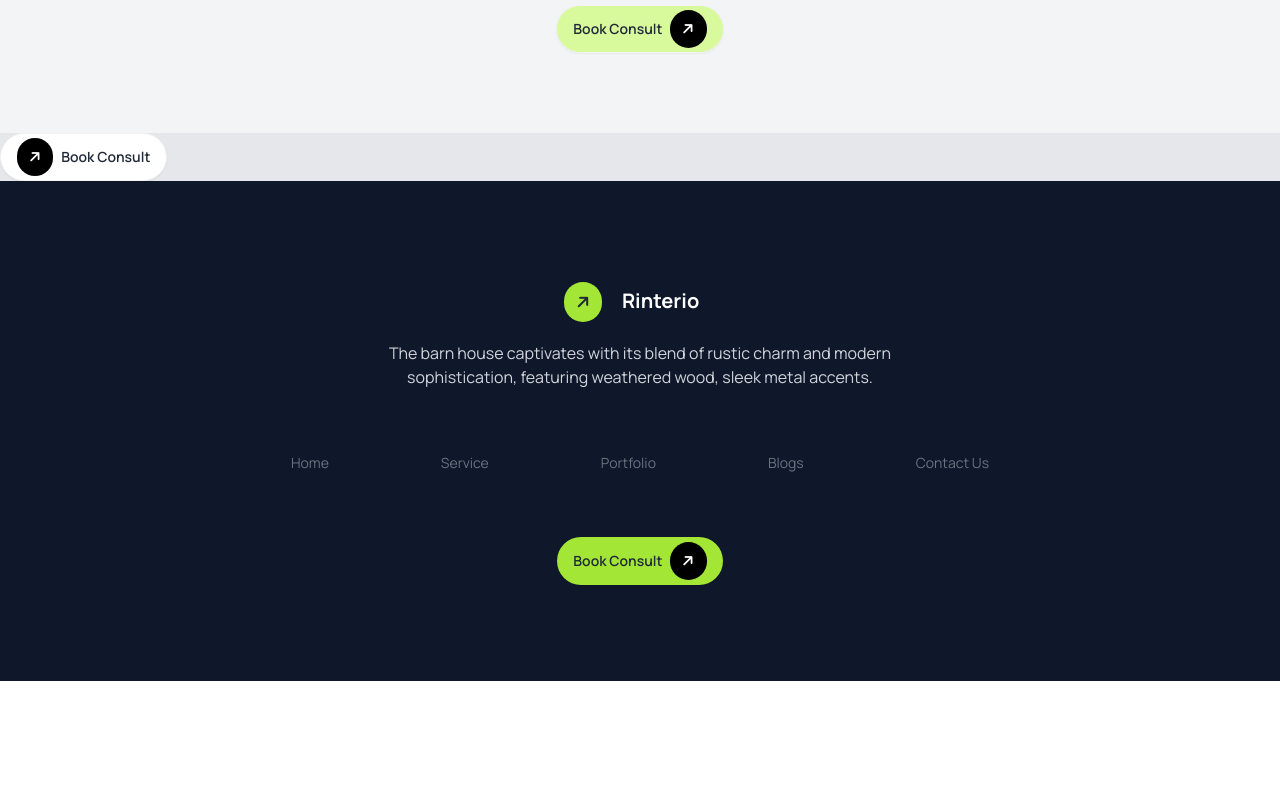
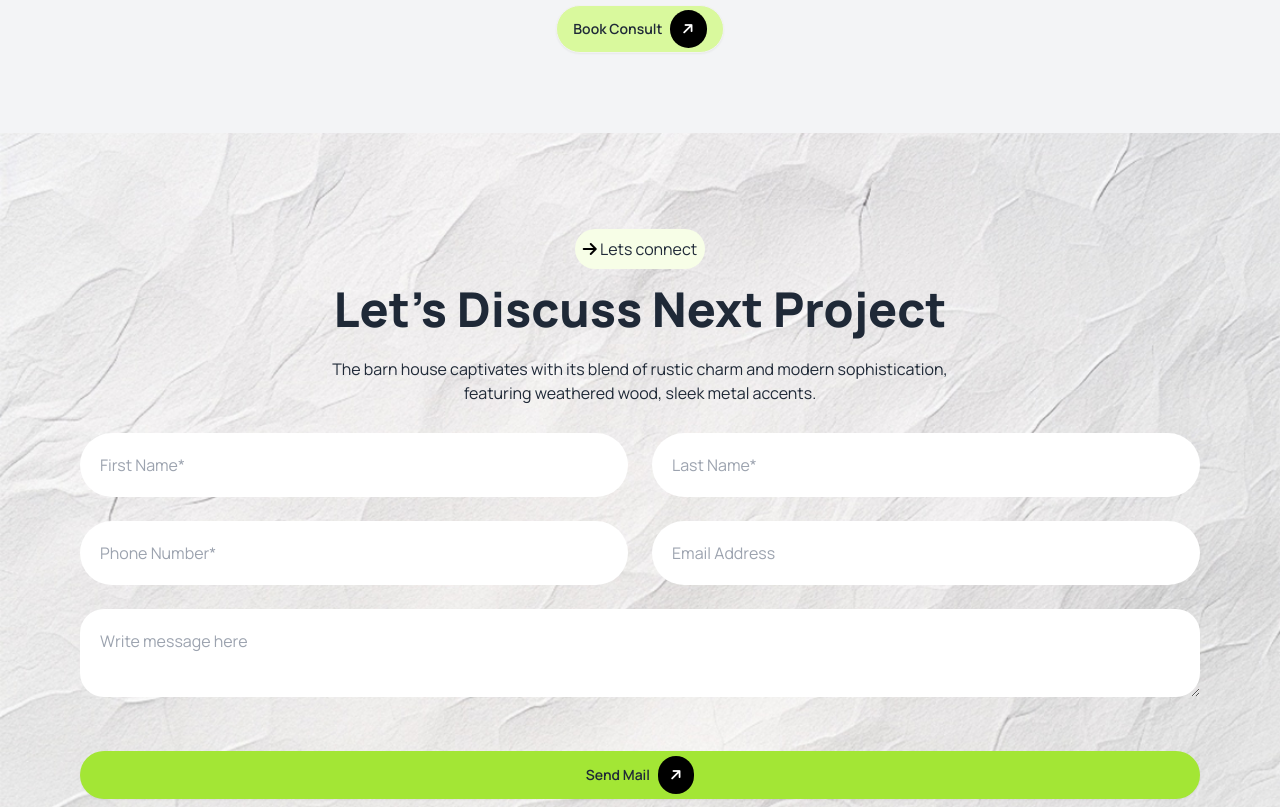
Before and after one commit to sumdx/third-assignment-B10A3, a plain HTML site: page index.html in a window 1280 px wide. Shown: the part 653-1460 px from the top of the page. Before the commit the page ends 1334 px from the top, so only its background shows below. Drawn offline with nearby package versions, Linux system fonts and the light colour scheme.

```diff
--- a/index.html
+++ b/index.html
@@ -81,25 +81,53 @@
           <a class="btn mt-6 mb-20  bg-lime-200 rounded-full invisible md:visible">Book Consult <button class="bg-black rounded-full"><i class="fa-solid text-white fa-arrow-right rounded-full p-3 -rotate-45"></i></button></a>
         </section>
      </header>
+
+
     <!-- Main -->
-     <main class="bg-gray-200">
+     <main class=" bg-gray-200">
       <!-- About Us! -->
       <section>
-        <a class="btn mt-18 mb-  bg-white rounded-full invisible md:visible"><button class="bg-black rounded-full"><i class="fa-solid text-white fa-arrow-right rounded-full p-3 -rotate-45"></i></button>Book Consult </a>
+
       </section>
+
+       <!-- Lets Disscuss Section -->
+      <section style="background-image: url(./assets/bg.jpg); background-repeat: no-repeat;" class="bg-center bg-cover py-24">
+
+        <div class="flex justify-center">
+          <button class="bg-lime-50 p-2 rounded-full"><i class="fa-solid text-black fa-arrow-right rounded-full "></i> Lets connect</button>
+        </div>
+
+        <h2 class="text-5xl font-black mx-auto text-center mt-4">Let’s Discuss Next Project</h2>
+        <p class="mx-auto text-center mt-6">The barn house captivates with its blend of rustic charm and modern sophistication,<br> featuring weathered wood, sleek metal accents.</p>
+        <div class="grid grid-cols-2 container mx-auto px-20 gap-6 mt-7">
+          <input type="text" placeholder="First Name*" class="btninput w-full rounded-full p-5" />
+          <input type="text" placeholder="Last Name*" class="btninput w-full rounded-full p-5 " />
+        </div>
+        <div class="grid grid-cols-2 container mx-auto px-20 gap-6 mt-6">
+          <input type="text" placeholder="Phone Number*" class="btninput w-full rounded-full p-5" />
+          <input type="text" placeholder="Email Address" class="btninput w-full rounded-full p-5 " />
+        </div>
+        <div class="container mx-auto w-full px-20 my-6 ">
+          <textarea class="w-full btntextarea rounded-3xl p-5" placeholder="Write message here "></textarea>
+          <a class="col-span-2 w-full mt-12 btn bg-lime-400 rounded-full invisible md:visible border-none">Send Mail <button class="bg-black rounded-full"><i class="fa-solid text-white fa-arrow-right rounded-full p-3 -rotate-45"></i></button></a>
+        </div>
+
+
+      </section>
+
     </main>
 </body>
 
 <!-- Footer -->
-<footer class="bg-slate-900">
+<footer class="bg-slate-900 font-manrope">
   <div class="py-24 flex flex-col items-center">
     <div>
       <button class="bg-lime-400 rounded-full"><i class="fa-solid fa-arrow-right rounded-full p-3 -rotate-45"></i></button>
       <a class="btn btn-ghost text-xl font-bold text-white">Rinterio</a>
     </div>
     <p class="text-gray-300 lg:w-2/5 mx-auto text-center mt-4 mb-12">The barn house captivates with its blend of rustic charm and modern sophistication, featuring weathered wood, sleek metal accents.</p>
-    <div class="navbar-center hidden lg:flex">
-      <ul class="menu menu-horizontal gap-20 px-1 text-gray-500">
+    <div class="navbar-center lg:flex">
+      <ul class="menu menu-horizontal  gap-20 px-1 text-gray-500">
         <li><a>Home</a></li>
         <li><a>Service</a></li>
         <li><a>Portfolio</a></li>
```
